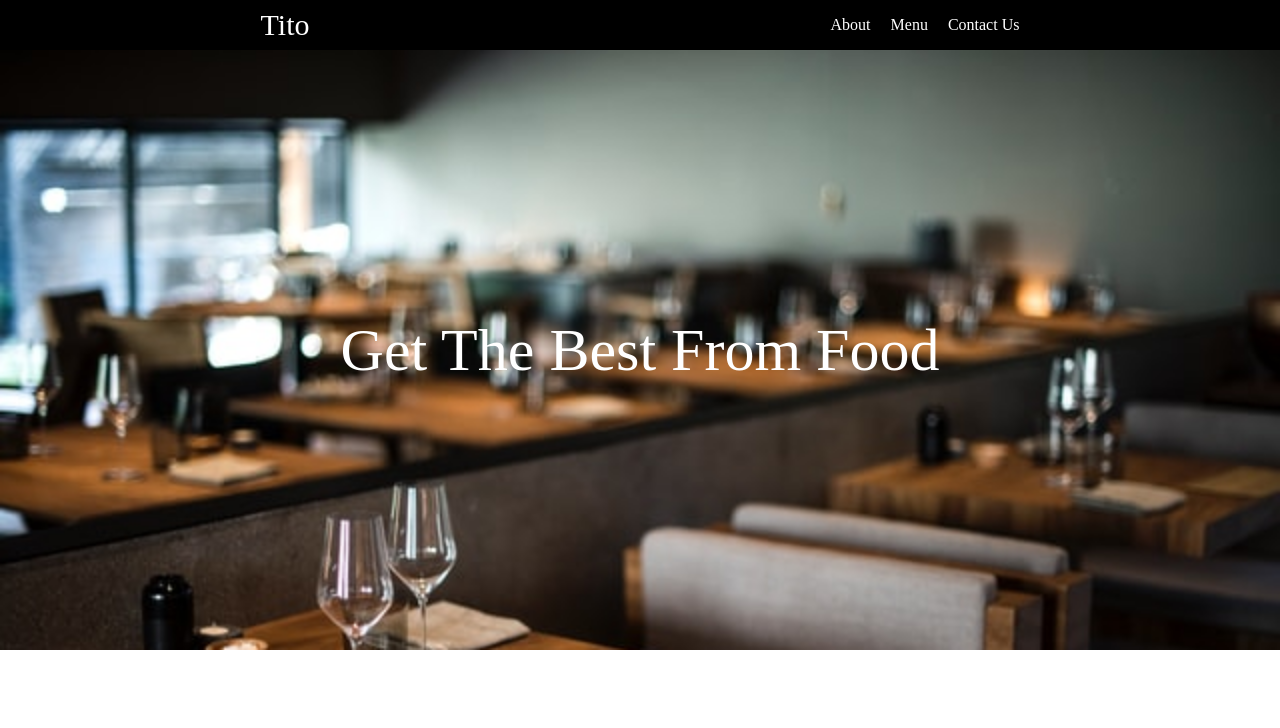
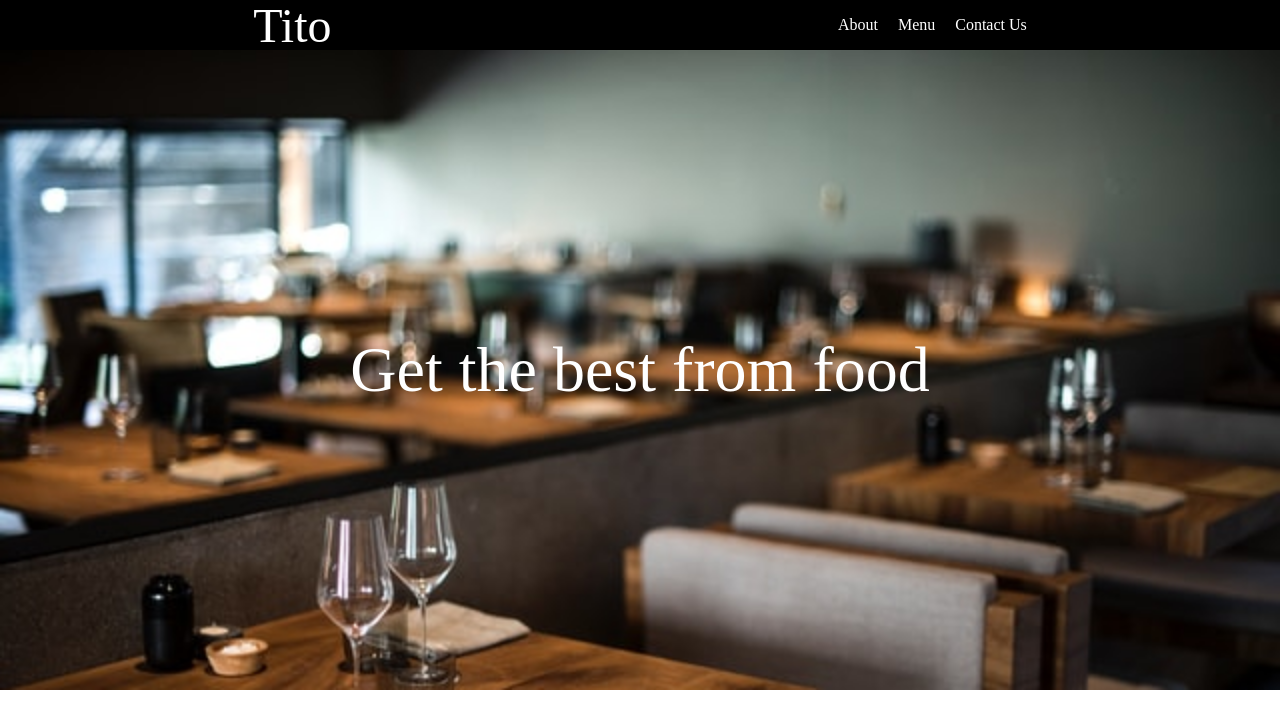
Before and after one commit to ammarkandel/Restaurant-Page, a website built with webpack: page src/template.html in a window 1280 px wide. Built offline with nearby package versions, Linux system fonts and the light colour scheme.

Commit message:
Add header

```diff
--- a/src/app/components/header.js
+++ b/src/app/components/header.js
@@ -1,7 +1,5 @@
 const header = document.createElement('header');
 
-
-header.textContent = 'Get The Best From Food'
-
+header.textContent = 'Get the best from food';
 
 document.body.appendChild(header);
--- a/src/app/components/navbar.js
+++ b/src/app/components/navbar.js
@@ -4,7 +4,6 @@ const ul = document.createElement('ul');
 let liContent = ['about', 'menu', 'contact us']
 
 for(let i = 0; i < liContent.length; i++) {
-
   const li = document.createElement('li');
   li.textContent = liContent[i]
   ul.appendChild(li);
--- a/src/main.scss
+++ b/src/main.scss
@@ -24,14 +24,14 @@ li:not(:last-child) {
 }
 
 .logo {
-  font-size: 30px;
+  font-size: 3rem;
 }
 
 header {
-  height: 600px;
+  height: 40rem;
   background: url("./assets/header-img.jpg") no-repeat;
   background-size: cover;
-  font-size: 60px;
+  font-size: 4rem;
   text-align: center;
   display: flex;
   justify-content: center;
```
Also changed, not shown: src/index.js (+0 -12 lines), src/app/app.js (line endings or trailing spaces), src/assets/avatar.jpg (deleted).
